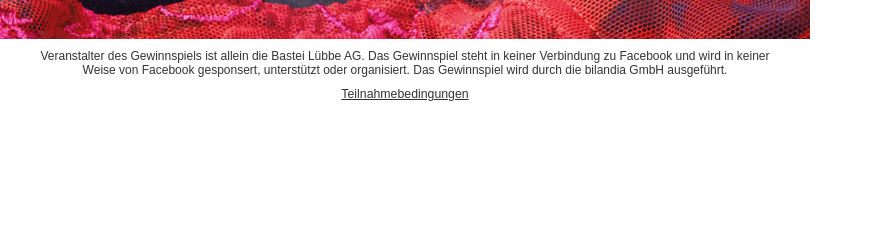
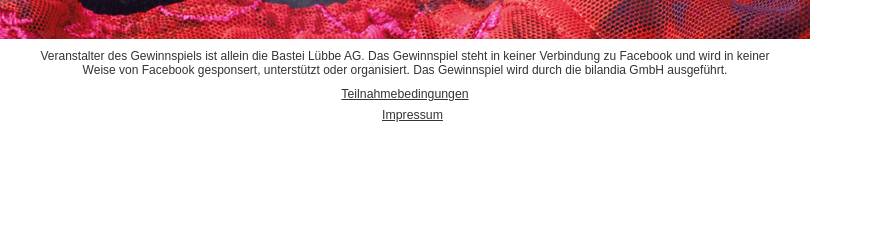
Before and after one commit to norsin/shadowsoflove, a PHP site: page /index.html in a window 1280 px wide. Shown: the part 1057-1300 px from the top of the page, without its empty margins (0-873 px from the left). Run offline with PHP 8.4, Linux system fonts and the light colour scheme; some libraries are stand-ins or nearby versions.

Commit message:
#Impressum

```diff
--- a/css/main.css
+++ b/css/main.css
@@ -6,6 +6,7 @@ a {
 	text-decoration: none;
 	cursor: pointer;
 	outline: none;
+	color: #333333;
 }
 
 .wrapper {
@@ -171,6 +172,19 @@ a {
 	margin-left: 3px;
 }
 
+#impressum {
+	font-family: Arial;
+	text-decoration: underline;
+	position: absolute;
+	color: #333333!important;
+	font-size: 77%;
+	top: 1165px;
+	text-align: center;
+	width: 810px;
+	cursor: pointer;
+	background: white;
+}
+
 #teilnahme {
 	font-family: Arial;
 	text-decoration: underline;
--- a/index.html
+++ b/index.html
@@ -106,7 +106,8 @@
                         Veranstalter des Gewinnspiels ist allein die Bastei Lübbe AG. Das Gewinnspiel steht in keiner Verbindung zu Facebook und wird in keiner Weise von Facebook gesponsert, unterstützt oder organisiert. Das Gewinnspiel wird durch die bilandia GmbH ausgeführt.
                     </span>
                 </div>
-                <div id="teilnahme">Teilnahmebedingungen</div>
+                <div id="teilnahme">Teilnahmebedingungen </div>
+                <div id="impressum"><a href="http://luebbe.de/Ueberuns/Impressum" style="margin-left:15px;" target="blank" alt="Impressum Bastei Lübbe">Impressum</a></div>
         </div>
 
         <script type="text/javascript">
--- a/index.php
+++ b/index.php
@@ -135,7 +135,8 @@
                         Veranstalter des Gewinnspiels ist allein die Bastei Lübbe AG. Das Gewinnspiel steht in keiner Verbindung zu Facebook und wird in keiner Weise von Facebook gesponsert, unterstützt oder organisiert. Das Gewinnspiel wird durch die bilandia GmbH ausgeführt.
                     </span>
                 </div>
-                <div id="teilnahme">Teilnahmebedingungen</div>
+                <div id="teilnahme">Teilnahmebedingungen </div>
+                <div id="impressum"><a href="http://luebbe.de/Ueberuns/Impressum" style="margin-left:15px;" target="blank" alt="Impressum Bastei Lübbe">Impressum</a></div>
         </div>
 
         <script type="text/javascript">
--- a/mobile/game.php
+++ b/mobile/game.php
@@ -99,6 +99,7 @@
 
             </div>
             <div id="teilnahme">Teilnahmebedingungen</div>
+            <div id="impressum"><a href="http://luebbe.de/Ueberuns/Impressum" style="margin-left:15px;" target="blank" alt="Impressum Bastei Lübbe">Impressum</a></div>
                 </div>
                 </div>
 	</div>
```
Also changed, not shown: mobile/css/frameset.css (+12 -0 lines).
